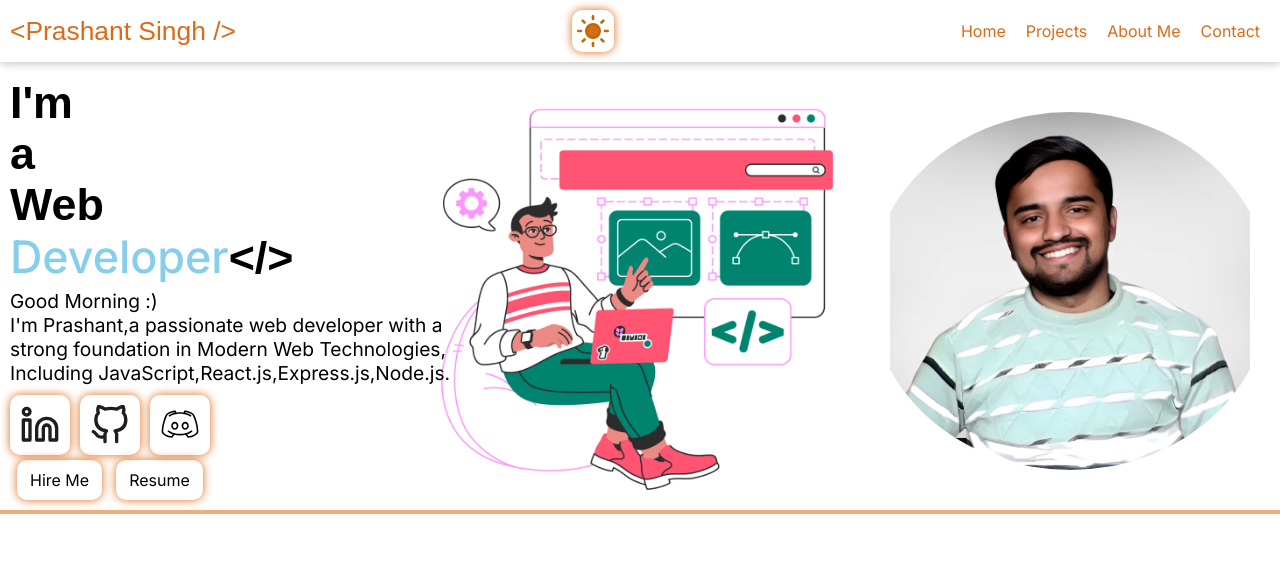
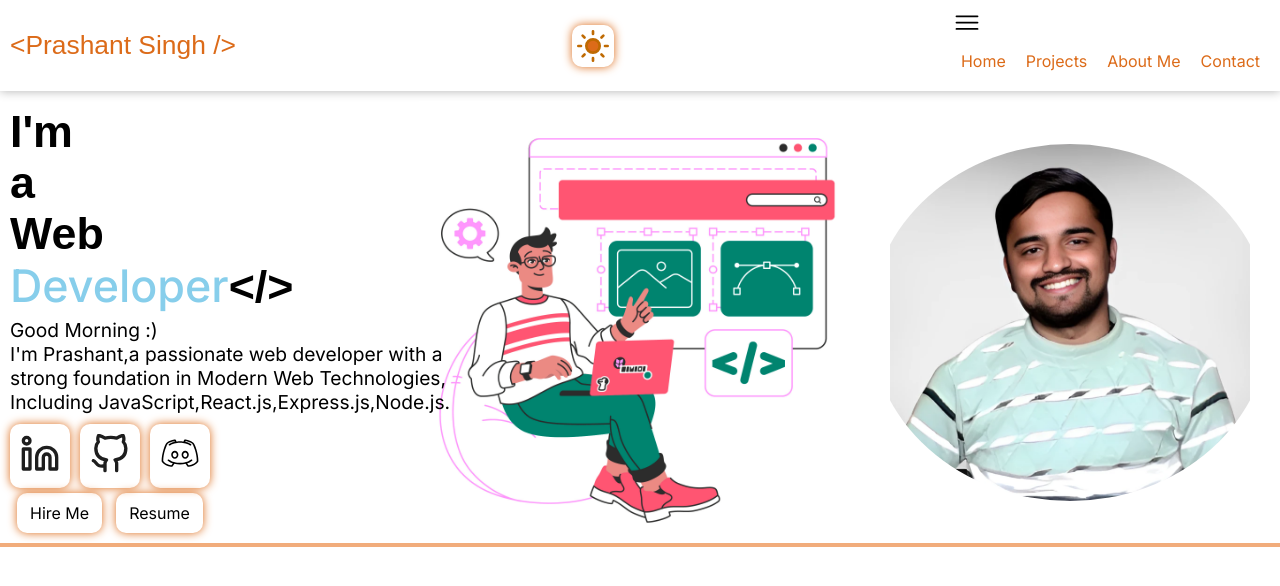
Before and after one commit to prashantsingh019/PortFolio_2.0, a React (Vite) app: page / in a window 1280 px wide. Shown: the top 586 px of the page. Built offline with nearby package versions, Linux system fonts and the light colour scheme; a web font is replaced by a local one.

Commit message:
some code

```diff
--- a/index.html
+++ b/index.html
@@ -2,9 +2,8 @@
 <html lang="en">
   <head>
     <meta charset="UTF-8" />
-    <link rel="icon" type="image/svg+xml" href="/vite.svg" />
     <meta name="viewport" content="width=device-width, initial-scale=1.0" />
-
+     <!-- <link rel="stylesheet" href="responsive.css"> -->
     <title>MyPortfolio</title>
   </head>
   <body>
--- a/responsive.css
+++ b/responsive.css
@@ -6,7 +6,7 @@
     font-size: 12px;
   }
   #navbar {
-    padding: 4px 4px;
+    padding: 10px 4px;
     margin-bottom: 0px;
   }
   .switch {
@@ -17,7 +17,7 @@
     flex-direction: column;
     align-items: stretch;
     padding: 0px 3px;
-
+    position: relative;
 
   }
   .left-main p {
@@ -44,7 +44,7 @@
     width: 110px;
     position: absolute;
     right: 2px;
-    top: 55px;
+    top: 5%;
 }
 main{
     background: none;
@@ -52,4 +52,15 @@ main{
 #profile img {
    border-radius: 30rem;
 }
+.social-icons {
+    width: 30px;
+    padding: 2px 3px;
+    display: flex;
+    justify-content: center;
+    align-items: center;
 }
+.contact-box {
+
+    justify-content: space-around;
+}
+}
--- a/src/App.css
+++ b/src/App.css
@@ -6,9 +6,6 @@
     padding: 0;
     box-sizing: border-box;
     font-family: "Inter", sans-serif;
-}
-html{
-    font-size: 16px;
 }
 
 nav{
@@ -63,7 +60,7 @@ main{
     background-repeat: no-repeat;
     background-position: center;
     overflow: hidden;
-    position: relative;
+
 }
 .left-main{
     width: 50%;
--- a/src/App.jsx
+++ b/src/App.jsx
@@ -1,6 +1,7 @@
 import React from "react";
 import MainPage from "./components/MainPage";
 import "./App.css"
+import "../responsive.css";
 function App(){
   return (
     <>
--- a/src/components/MainPage.jsx
+++ b/src/components/MainPage.jsx
@@ -3,7 +3,7 @@ import "../App.css";
 const MainPage = () => {
   return (
     <div className="main-page">
-      <nav>
+      <nav id="navbar">
         <div className="left-nav">
           <span>&lt;Prashant Singh /&gt;</span>
         </div>
@@ -13,6 +13,9 @@ const MainPage = () => {
           </div>
         </div>
         <div className="right-nav">
+          <span>
+            <img src="hamburger.svg" alt="" srcset="" width={"32px"} />
+          </span>
           <ul>
             <li>Home</li>
             <li>Projects</li>
@@ -21,35 +24,43 @@ const MainPage = () => {
           </ul>
         </div>
       </nav>
-      <main>
+      <main id="main-container">
         <div className="left-main">
           <h1>
             I'm
             <br />a<br />
             Web
             <br />
-            <span style={{ fontWeight: 500,color:"skyblue" }}>Developer</span>&lt;/&gt;
+            <span style={{ fontWeight: 500, color: "skyblue" }}>Developer</span>
+            &lt;/&gt;
           </h1>
           <p>Good Morning :)</p>
-          <p>
+          <p id="main-about">
             I'm Prashant,a passionate web developer with a strong foundation in
             Modern Web Technologies, Including
             JavaScript,React.js,Express.js,Node.js.
           </p>
           <div className="contact-box">
             <div className="social-icons">
+              <a href="https://www.linkedin.com/in/prashant-singh-b843b9210/?utm_source=share&utm_campaign=share_via&utm_content=profile&utm_medium=android_app" className="social-urls">
                 <img src="/linkedin.svg" alt="_linkedin" />
+              </a>
             </div>
             <div className="social-icons">
+              <a href="https://github.com/prashantsingh019" className="social-urls">
                 <img src="/github.svg" alt="_github" />
+              </a>
             </div>
             <div className="social-icons">
+              <a href="" className="social-urls">
+                {" "}
                 <img src="/discord.svg" alt="_discord" />
+              </a>
             </div>
           </div>
           <div className="contact-btns">
-            <button>Hire Me</button>
-            <button>Resume</button>
+            <button id="hire-btn">Hire Me</button>
+            <button id="resume-btn">Resume</button>
           </div>
         </div>
         <div className="right-main">
```
Lines whose indentation alone changed are shown as unchanged.
